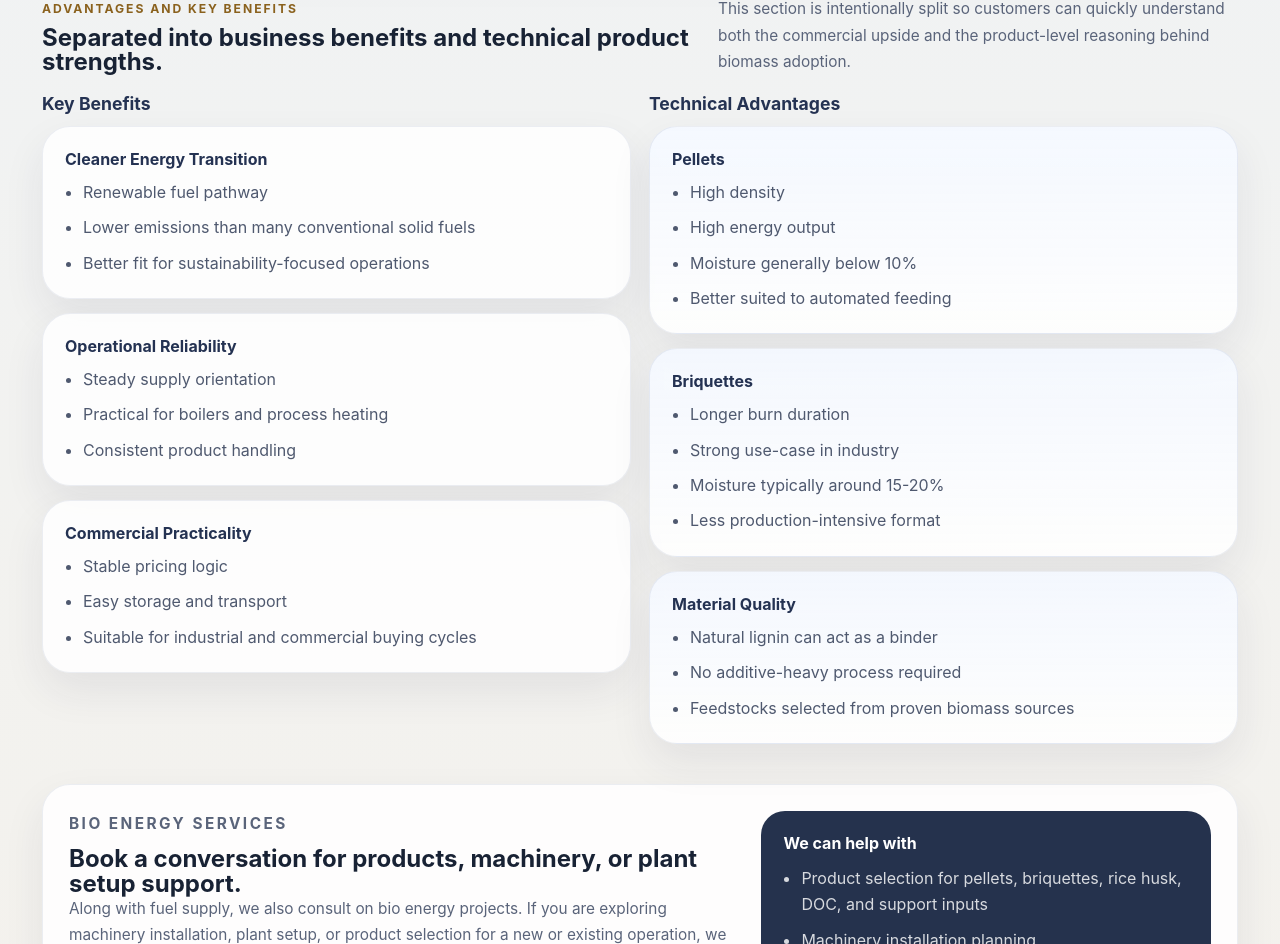
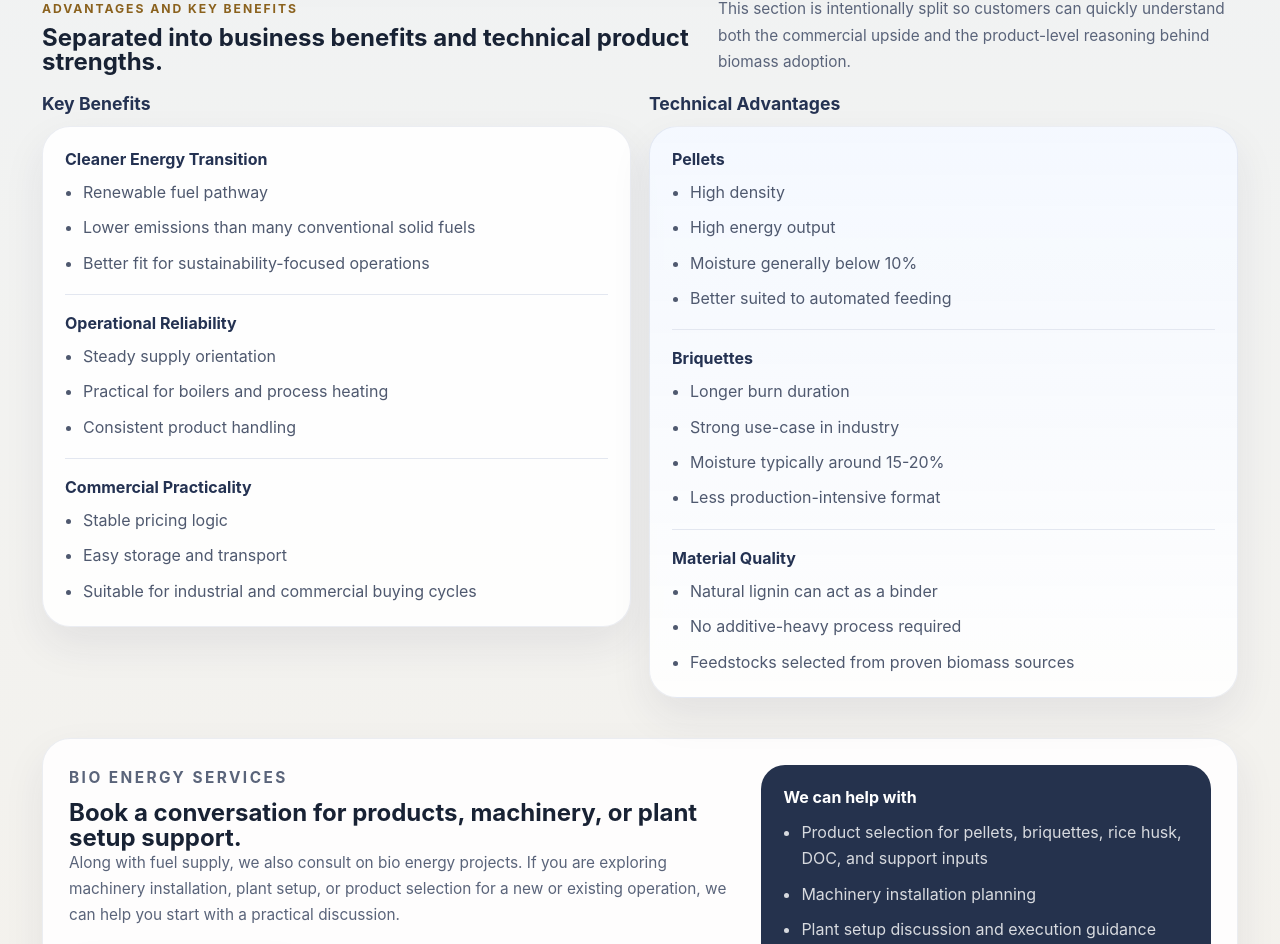
Before and after one commit to biomassenergies/invoice-generator, a React (Create React App) app in the folder frontend/: page / in a window 1280 px wide. Shown: the part 3897-4841 px from the top of the page. Built offline with nearby package versions, Linux system fonts and the light colour scheme; no server answers; the HTML template or start-up script is replaced by a standard one.

Commit message:
Merge benefits into two section panels

```diff
--- a/frontend/src/LandingPage.css
+++ b/frontend/src/LandingPage.css
@@ -537,17 +537,38 @@
   font-size: 1.1rem;
 }
 
-.advantage-grid {
-  display: grid;
-  gap: 14px;
+.benefit-panel {
+  padding: 22px;
+  border-radius: 28px;
+  background: rgba(255, 255, 255, 0.88);
+  border: 1px solid rgba(122, 137, 171, 0.14);
+  box-shadow: 0 18px 42px rgba(32, 42, 77, 0.08);
 }
 
-.advantage-grid--stacked {
-  grid-template-columns: 1fr;
+.benefit-panel--accent {
+  background: linear-gradient(180deg, rgba(244, 248, 255, 0.95), rgba(255, 255, 255, 0.88));
 }
 
-.advantage-card--accent {
-  background: linear-gradient(180deg, rgba(244, 248, 255, 0.95), rgba(255, 255, 255, 0.86));
+.benefit-block + .benefit-block {
+  margin-top: 18px;
+  padding-top: 18px;
+  border-top: 1px solid #e3e7f0;
+}
+
+.benefit-block strong {
+  display: block;
+  margin-bottom: 10px;
+  font-size: 1rem;
+  color: #243252;
+}
+
+.benefit-block ul {
+  margin: 0;
+  padding-left: 18px;
+  display: grid;
+  gap: 9px;
+  color: #4f596f;
+  line-height: 1.65;
 }
 
 .services-panel {
--- a/frontend/src/LandingPage.js
+++ b/frontend/src/LandingPage.js
@@ -440,34 +440,34 @@ function LandingPage() {
             <div className="benefit-layout">
               <div className="benefit-column">
                 <h3>Key Benefits</h3>
-                <div className="advantage-grid advantage-grid--stacked">
+                <article className="benefit-panel">
                   {keyBenefits.map((benefit) => (
-                    <article key={benefit.title} className="advantage-card">
+                    <section key={benefit.title} className="benefit-block">
                       <strong>{benefit.title}</strong>
                       <ul>
                         {benefit.points.map((point) => (
                           <li key={point}>{point}</li>
                         ))}
                       </ul>
-                    </article>
+                    </section>
                   ))}
-                </div>
+                </article>
               </div>
 
               <div className="benefit-column">
                 <h3>Technical Advantages</h3>
-                <div className="advantage-grid advantage-grid--stacked">
+                <article className="benefit-panel benefit-panel--accent">
                   {technicalAdvantages.map((advantage) => (
-                    <article key={advantage.title} className="advantage-card advantage-card--accent">
+                    <section key={advantage.title} className="benefit-block">
                       <strong>{advantage.title}</strong>
                       <ul>
                         {advantage.points.map((point) => (
                           <li key={point}>{point}</li>
                         ))}
                       </ul>
-                    </article>
+                    </section>
                   ))}
-                </div>
+                </article>
               </div>
             </div>
           </div>
```
